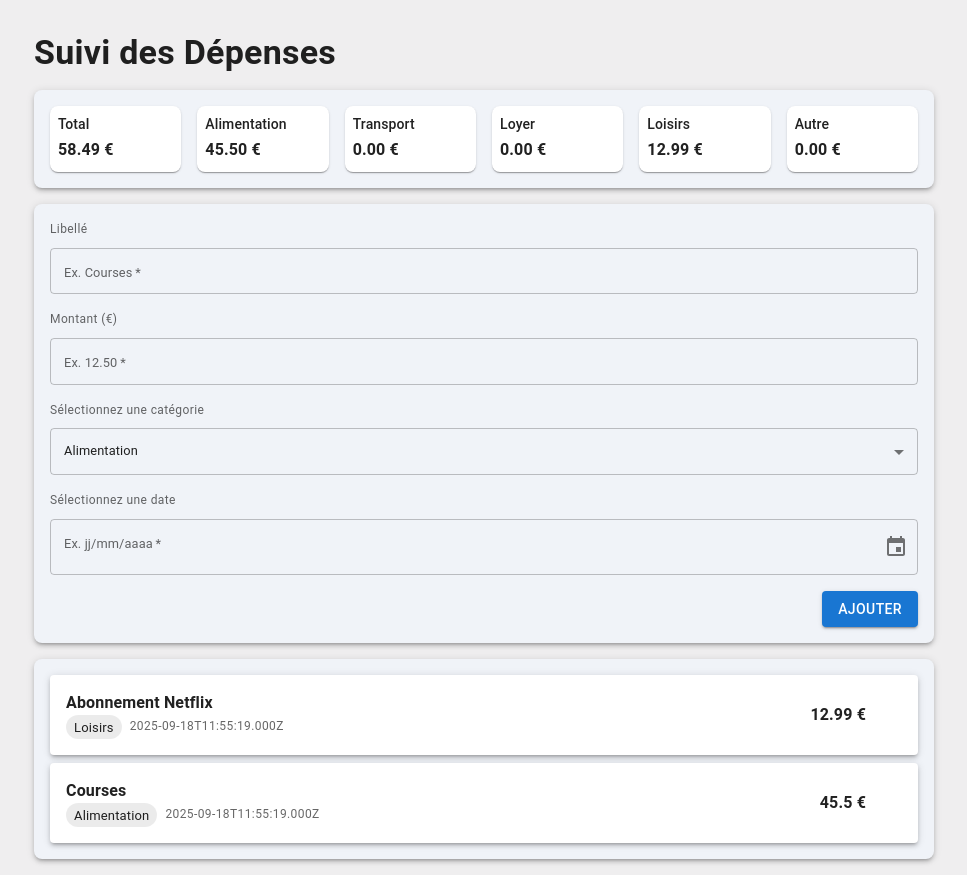
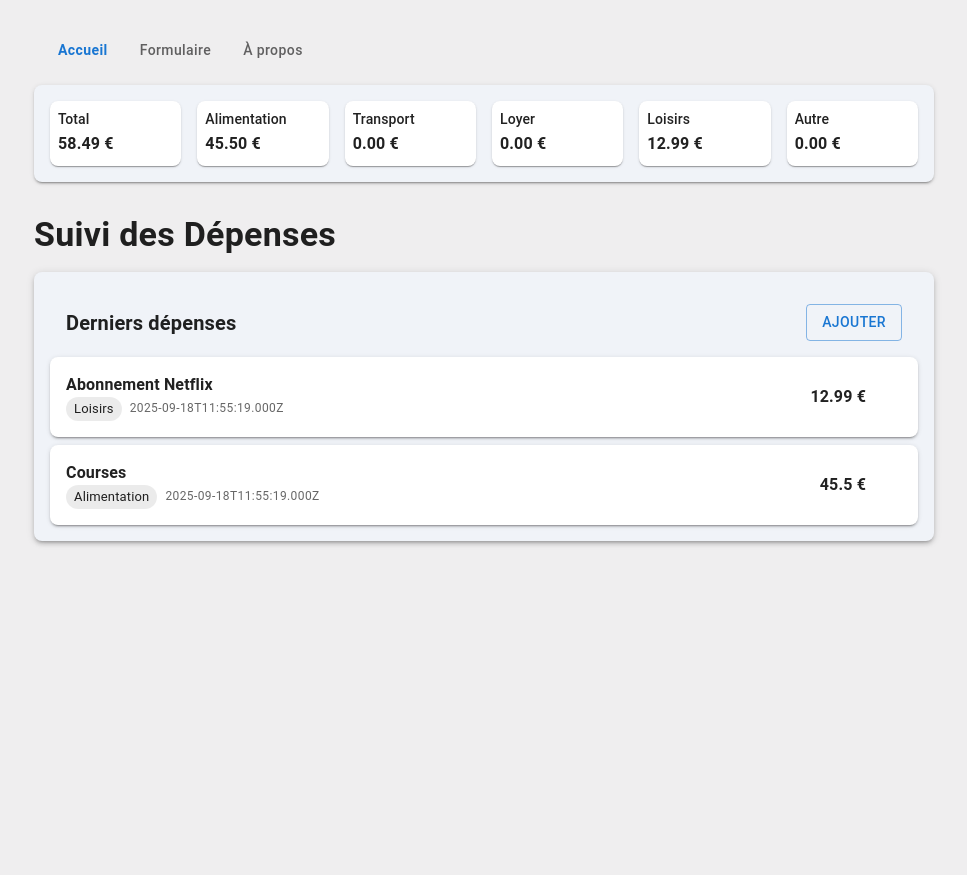
Before and after one commit to NataBoud/React-CDA, a React (Vite) app in the folder depenses-app/: page / in a window 1280 px wide. Shown: the whole page, without its empty margins (156-1123 px from the left). After the commit the page ends 800 px from the top, so only its background shows below. Built offline with nearby package versions, Linux system fonts and the light colour scheme; some icons are missing.

Commit message:
feat(depenses-app): :zap: Ajout des react-router-dom

```diff
--- a/depenses-app/package.json
+++ b/depenses-app/package.json
@@ -21,6 +21,7 @@
     "react": "^19.1.1",
     "react-dom": "^19.1.1",
     "react-redux": "^9.2.0",
+    "react-router-dom": "^7.9.1",
     "uuid": "^13.0.0"
   },
   "devDependencies": {
--- a/depenses-app/src/App.tsx
+++ b/depenses-app/src/App.tsx
@@ -1,26 +1,51 @@
-import { useSelector } from "react-redux";
-import ExpenseForm from './components/ExpenseForm';
-import { LocalizationProvider } from '@mui/x-date-pickers';
-import { AdapterDateFns } from '@mui/x-date-pickers/AdapterDateFns';
+import { NavLink, Route, Routes } from "react-router-dom";
+import { LocalizationProvider } from "@mui/x-date-pickers";
+import { AdapterDateFns } from "@mui/x-date-pickers/AdapterDateFns";
 import { fr } from "date-fns/locale";
-import type { RootState } from "./store/store";
-import Dashboard from './components/Dashboard';
-import ExpenseList from './components/ExpenseList';
 import { ThemeProvider } from "@mui/material/styles";
 import CssBaseline from "@mui/material/CssBaseline";
+import { Button } from "@mui/material";
 import theme from "./theme";
+import Home from "./pages/Home";
+import FormPage from "./pages/Form";
+import NotFound from "./pages/NotFound";
+import MainLayout from "./layouts/MainLayout";
 
 function App() {
-  const expenses = useSelector((state: RootState) => state.expenses.list);
   return (
     <ThemeProvider theme={theme}>
       <CssBaseline />
       <LocalizationProvider dateAdapter={AdapterDateFns} adapterLocale={fr}>
-        <div className="form-container">
-          <Dashboard expenses={expenses} />
-          <ExpenseForm />
-          <ExpenseList />
-        </div>
+        {/* Barre de navigation */}
+        <nav style={{ display: "flex", gap: "1rem", padding: "1rem" }}>
+          <Button
+            component={NavLink} to="/" sx={{textTransform: "none", "&.active": {color: "primary.main", fontWeight: "bold",},
+              "&:not(.active)": {color: "text.secondary",}}}
+          >
+            Accueil
+          </Button>
+
+          <Button component={NavLink}to="/form" sx={{textTransform: "none","&.active": {color: "primary.main",fontWeight: "bold",},
+              "&:not(.active)": {color: "text.secondary",},}}
+          >
+            Formulaire
+          </Button>
+
+          <Button component={NavLink} to="/404" sx={{textTransform: "none","&.active": { color: "primary.main", fontWeight: "bold",},
+              "&:not(.active)": {color: "text.secondary",},}}
+          >
+            À propos
+          </Button>
+        </nav>
+
+        {/* Routes */}
+        <Routes>
+          <Route path="/" element={<MainLayout />}>
+            <Route index element={<Home />} />
+            <Route path="form" element={<FormPage />} />
+          </Route>
+          <Route path="*" element={<NotFound />} />
+        </Routes>
       </LocalizationProvider>
     </ThemeProvider>
   );
--- a/depenses-app/src/components/Dashboard.tsx
+++ b/depenses-app/src/components/Dashboard.tsx
@@ -22,8 +22,8 @@ export default function Dashboard({ expenses }: DashboardProps) {
 
     return (
         <>
-            <Typography variant="h4" fontWeight="bold" sx={{ mb: 2, mt: 4}}>Suivi des Dépenses</Typography>
-            <Paper elevation={3} sx={{ p: 2, backgroundColor: "#f0f3f8ff", borderRadius: 2, }} >
+
+            <Paper elevation={2} sx={{ p: 2, backgroundColor: "#f0f3f8ff", borderRadius: 2, mb: 2}} >
 
                 <Stack direction={{ xs: "column", sm: "row" }} spacing={2}>
 
--- a/depenses-app/src/components/ExpenseForm.tsx
+++ b/depenses-app/src/components/ExpenseForm.tsx
@@ -5,10 +5,10 @@ import type { Category } from "../constants/categories"; // type
 import { addExpense } from "../store/expensesSlice";
 import { Card, TextField, MenuItem, Button, Stack, Typography } from "@mui/material";
 import { DatePicker } from '@mui/x-date-pickers/DatePicker';
-
+import { useNavigate } from "react-router-dom";
 
 export default function ExpenseForm() {
-
+    const navigate = useNavigate();
     const dispatch = useDispatch();
 
     const [label, setLabel] = useState("");
@@ -36,7 +36,7 @@ export default function ExpenseForm() {
     }
 
     return (
-        <Card sx={{ margin: '1rem auto', p: 2, borderRadius: 2, boxShadow: 3, backgroundColor: "#f0f3f8ff", }}>
+        <Card sx={{ margin: '1rem auto', p: 2, borderRadius: 2, boxShadow: 3, backgroundColor: "#f0f3f8ff"}}>
             <form onSubmit={handleSubmit}>
                 <Stack spacing={2}>
                     {/* Libellé */}
@@ -49,9 +49,6 @@ export default function ExpenseForm() {
                             value={label}
                             onChange={e => setLabel(e.target.value)}
                             required
-                            fullWidth
-                            slotProps={{ inputLabel: { sx: { fontSize: "0.8rem" } }, }}
-
                         />
                     </Stack>
 
@@ -66,9 +63,6 @@ export default function ExpenseForm() {
                             value={amount}
                             onChange={e => setAmount(e.target.value === "" ? "" : Number(e.target.value))}
                             required
-                            fullWidth
-                            slotProps={{inputLabel: { sx: { fontSize: "0.8rem" }},}}
-
                         />
                     </Stack>
 
@@ -98,20 +92,14 @@ export default function ExpenseForm() {
                             label="Ex. jj/mm/aaaa"
                             value={date}
                             onChange={(newValue) => setDate(newValue)}
-                            slotProps={{
-                                textField: {
-                                    required: true,
-                                    fullWidth: true,
-                                },
-                            }}
+                            slotProps={{textField: {required: true,},}}
                         />
-
                     </Stack>
 
-                    <Button type="submit" variant="contained" color="primary" sx={{ alignSelf: "flex-end", mt: 4 }} >
-                        Ajouter
-                    </Button>
-
+                    <Stack direction="row" justifyContent="flex-end" spacing={1} sx={{ mt: 4 }}>
+                        <Button variant="outlined" color="primary" onClick={() => navigate("/")}>Retour</Button>
+                        <Button type="submit" variant="contained" color="primary">Créer</Button>
+                    </Stack>
                 </Stack>
             </form>
         </Card>
--- a/depenses-app/src/components/ExpenseItem.tsx
+++ b/depenses-app/src/components/ExpenseItem.tsx
@@ -9,7 +9,7 @@ interface ExpenseCardProps {
 
 export default function ExpenseItem({ expense, onDelete }: ExpenseCardProps) {
     return (
-        <Card elevation={3} sx={{ display: "flex", justifyContent: "space-between", p: 2, }}>
+        <Card elevation={2} sx={{ display: "flex", justifyContent: "space-between", p: 2, borderRadius: 2 }}>
             <Stack>
                 <Typography variant="body1" fontWeight="bold">
                     {expense.label}
--- a/depenses-app/src/components/ExpenseList.tsx
+++ b/depenses-app/src/components/ExpenseList.tsx
@@ -1,18 +1,25 @@
 import { useDispatch, useSelector } from "react-redux";
 import type { RootState } from "../store/store";
 import { removeExpense } from "../store/expensesSlice";
-import { Stack, Paper } from "@mui/material";
+import { Stack, Paper, Typography, Button } from "@mui/material";
 import ExpenseItem from "./ExpenseItem";
+import { useNavigate } from "react-router-dom";
 
 export default function ExpenseList() {
     const expenses = useSelector((state: RootState) => state.expenses.list);
     const dispatch = useDispatch();
+    const navigate = useNavigate();
 
     return (
         <Paper
             elevation={3}
             sx={{ p: 2, backgroundColor: "#f0f3f8ff", borderRadius: 2 }}
         >
+            <Stack direction="row" justifyContent="space-between" alignItems="center" sx={{ padding: "1rem" }}>
+                <Typography variant="h6" fontWeight="bold">Derniers dépenses</Typography>
+                <Button variant="outlined" color="primary" onClick={() => navigate("/form")}>Ajouter</Button>
+            </Stack>
+
             <Stack spacing={1}>
                 {expenses.slice().reverse().map((exp) => (
                     <ExpenseItem
--- /dev/null
+++ b/depenses-app/src/layouts/MainLayout.tsx
@@ -0,0 +1,17 @@
+// src/layouts/MainLayout.tsx
+import { Outlet } from 'react-router-dom';
+import { useSelector } from "react-redux";
+import type { RootState } from "../store/store";
+import Dashboard from "../components/Dashboard";
+
+export default function MainLayout() {
+    const expenses = useSelector((state: RootState) => state.expenses.list);
+
+    return (
+        <div className="app-container">
+            <Dashboard expenses={expenses} />
+            {/* Le contenu spécifique à chaque page */}
+            <Outlet />
+        </div>
+    );
+}
--- a/depenses-app/src/main.tsx
+++ b/depenses-app/src/main.tsx
@@ -3,9 +3,13 @@ import { createRoot } from 'react-dom/client'
 import App from './App.tsx'
 import { Provider } from "react-redux"
 import { store } from './store/store';
+import { BrowserRouter } from 'react-router-dom';
+
 
 createRoot(document.getElementById('root')!).render(
     <Provider store={store}>
-        <App />
+        <BrowserRouter>
+            <App />
+        </BrowserRouter>
     </Provider>
 )
--- /dev/null
+++ b/depenses-app/src/pages/Form.tsx
@@ -0,0 +1,11 @@
+import ExpenseForm from "../components/ExpenseForm";
+import { Typography } from "@mui/material";
+
+export default function FormPage() {
+    return (
+        <div className="form-container">
+            <Typography variant="h4" fontWeight="bold" sx={{ mb: 2, mt: 4 }}>Ajouter une dépense</Typography>
+            <ExpenseForm />
+        </div>
+    );
+}
--- /dev/null
+++ b/depenses-app/src/pages/Home.tsx
@@ -0,0 +1,13 @@
+import { Typography } from "@mui/material";
+import ExpenseList from "../components/ExpenseList";
+
+export default function Home() {
+
+
+  return (
+    <div className="form-container">
+      <Typography variant="h4" fontWeight="bold" sx={{ mb: 2, mt: 4 }}>Suivi des Dépenses</Typography>
+      <ExpenseList />
+    </div>
+  );
+}
--- /dev/null
+++ b/depenses-app/src/pages/NotFound.tsx
@@ -0,0 +1,30 @@
+
+import { Typography, Box , Button } from "@mui/material";
+import { useNavigate } from "react-router-dom";
+
+export default function NotFound() {
+
+  const navigate = useNavigate();
+  return (
+    <Box
+      sx={{
+        display: "flex",
+        flexDirection: "column",
+        alignItems: "center",
+        justifyContent: "center",
+        height: "70vh",
+        textAlign: "center",
+      }}
+    >
+      <Typography variant="h3" color="primary" sx={{ mb: 2 }}>
+        404
+      </Typography>
+      <Typography variant="h6" sx={{mb: 4}}>
+        Oups ! La page que vous recherchez n’existe pas.
+      </Typography>
+      <Button variant="outlined" color="primary" onClick={() => navigate("/")}>
+        Retour à l'accueill
+      </Button>
+    </Box>
+  );
+}
```
Also changed, not shown: 1 other file (tests, documents, lock files or other folders).
